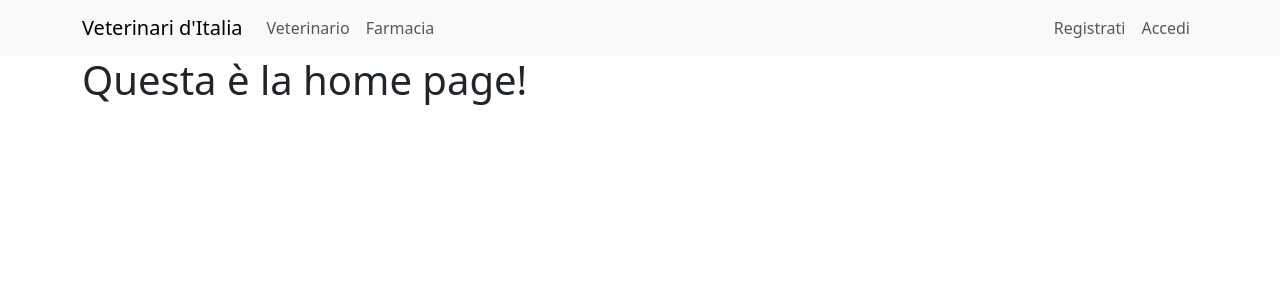
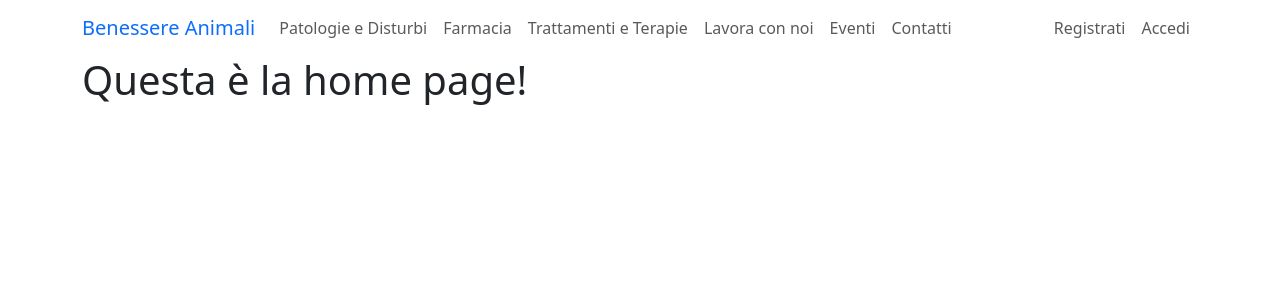
Before and after one commit to Gianlu201/veterinari_di_italia_fe, a React (Vite) app: page / in a window 1280 px wide. Shown: the top 300 px of the page. Built offline with nearby package versions, Linux system fonts and the light colour scheme.

Commit message:
initial commit

```diff
--- a/src/components/NavbarComponent.jsx
+++ b/src/components/NavbarComponent.jsx
@@ -1,26 +1,43 @@
-import { Container, Nav, Navbar, NavDropdown } from 'react-bootstrap';
-import { Link } from 'react-router-dom';
+import { Container, Nav, Navbar, NavDropdown } from "react-bootstrap";
+import { Link } from "react-router-dom";
 
 const NavbarComponent = () => {
   return (
-    <Navbar collapseOnSelect expand='lg' className='bg-body-tertiary'>
+    <Navbar
+      collapseOnSelect
+      expand="lg"
+      className="bg-lg-primary"
+      //style={{ backgroundColor: "#56C7D7" }}
+    >
       <Container>
-        <Link className='navbar-brand' to={'/'}>
-          Veterinari d'Italia
+        <Link className="navbar-brand text-primary" to={"/"}>
+          Benessere Animali
         </Link>
-        <Navbar.Toggle aria-controls='responsive-navbar-nav' />
-        <Navbar.Collapse id='responsive-navbar-nav'>
-          <Nav className='me-auto'>
-            <Link className='nav-link' to={'/veterinario'}>
-              Veterinario
+        <Navbar.Toggle aria-controls="responsive-navbar-nav" />
+        <Navbar.Collapse id="responsive-navbar-nav">
+          <Nav className="me-auto">
+            <Link className="nav-link" to={"/"}>
+              Patologie e Disturbi
             </Link>
-            <Link className='nav-link' to={'/farmacia'}>
+            <Link className="nav-link" to={"/farmacia"}>
               Farmacia
+            </Link>
+            <Link className="nav-link" to={"/veterinario"}>
+              Trattamenti e Terapie
+            </Link>
+            <Link className="nav-link" to={"/veterinario"}>
+              Lavora con noi
+            </Link>
+            <Link className="nav-link" to={"/veterinario"}>
+              Eventi
+            </Link>
+            <Link className="nav-link" to={"/veterinario"}>
+              Contatti
             </Link>
           </Nav>
           <Nav>
-            <Nav.Link href='#deets'>Registrati</Nav.Link>
-            <Nav.Link href='#memes'>Accedi</Nav.Link>
+            <Nav.Link href="#deets">Registrati</Nav.Link>
+            <Nav.Link href="#memes">Accedi</Nav.Link>
           </Nav>
         </Navbar.Collapse>
       </Container>
```
Also changed, not shown: src/styles/NavBarComponent.module.css (added).
